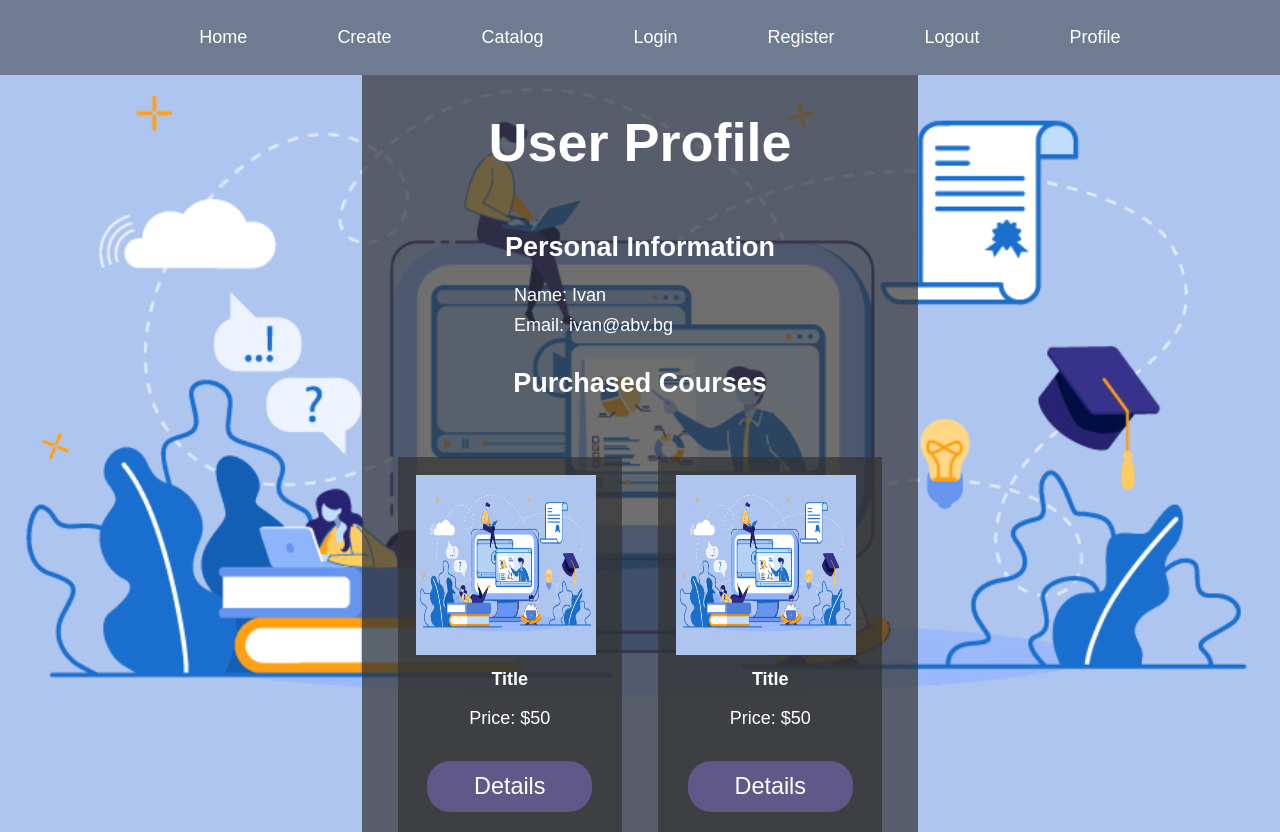
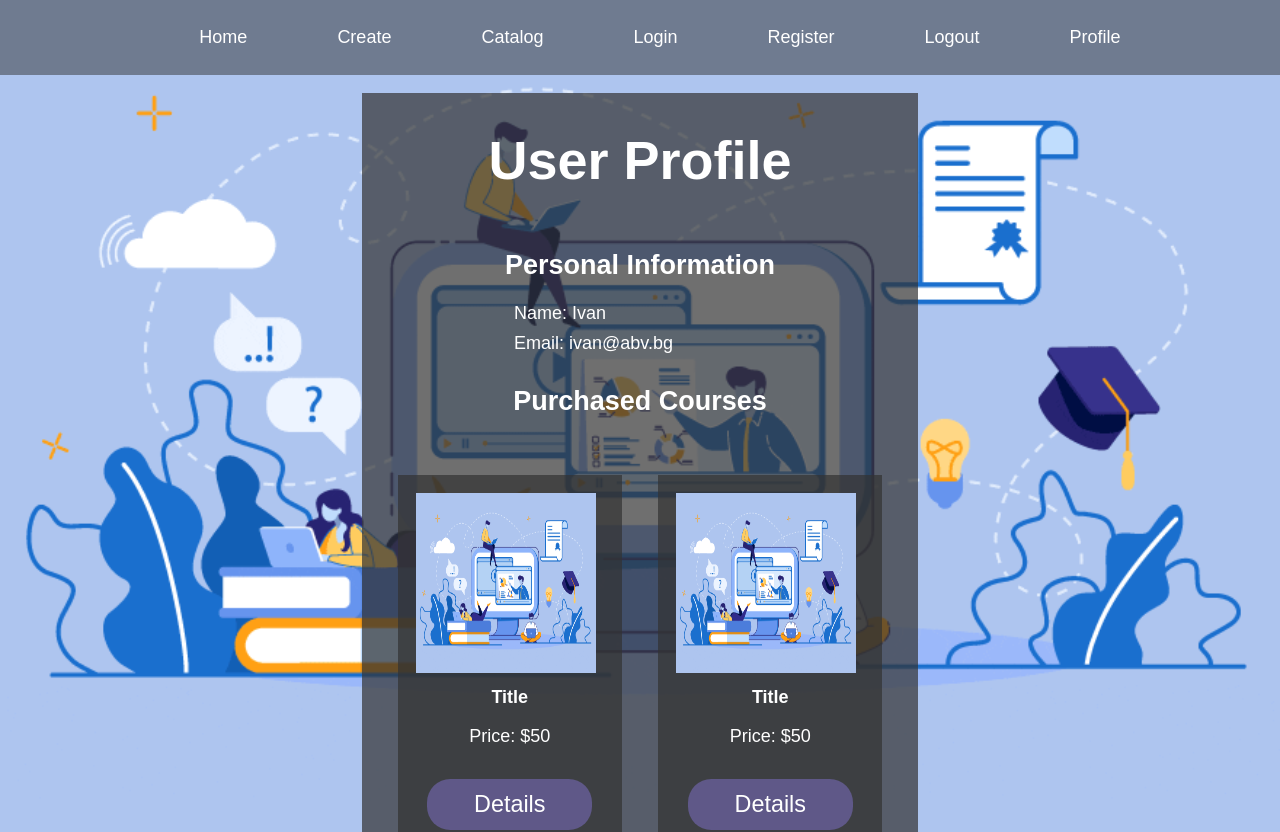
Before and after one commit to veselinfilev/Training-Area, an Angular app: page /profile in a window 1280 px wide. Shown: the top 832 px of the page. Built offline with nearby package versions, Linux system fonts and the light colour scheme.

Commit message:
Modify css

```diff
--- a/src/app/profile/profile.component.css
+++ b/src/app/profile/profile.component.css
@@ -4,6 +4,7 @@
   align-items: center;
   background-color: rgba(50, 50, 50, 0.7);
   color: #fff;
+  margin: 1em;
 }
 
 h1 {
```
